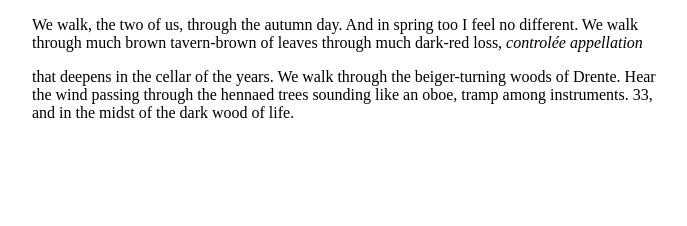
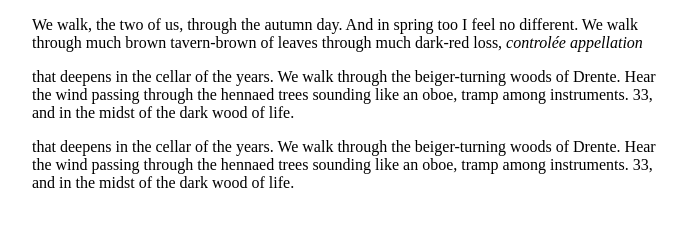
Before and after one commit to MagdaSz1984/nauka-gita, a plain HTML site: page index.html in a window 1280 px wide. Shown: the part 104-330 px from the top of the page, without its empty margins (288-975 px from the left). Drawn offline with Linux system fonts and the light colour scheme.

Commit message:
add paragraph

```diff
--- a/index.html
+++ b/index.html
@@ -22,5 +22,12 @@
       trees sounding like an oboe, tramp among instruments. 33, and in the midst
       of the dark wood of life.
     </p>
+
+    <p>
+      that deepens in the cellar of the years. We walk through the
+      beiger-turning woods of Drente. Hear the wind passing through the hennaed
+      trees sounding like an oboe, tramp among instruments. 33, and in the midst
+      of the dark wood of life.
+    </p>
   </body>
 </html>
```
